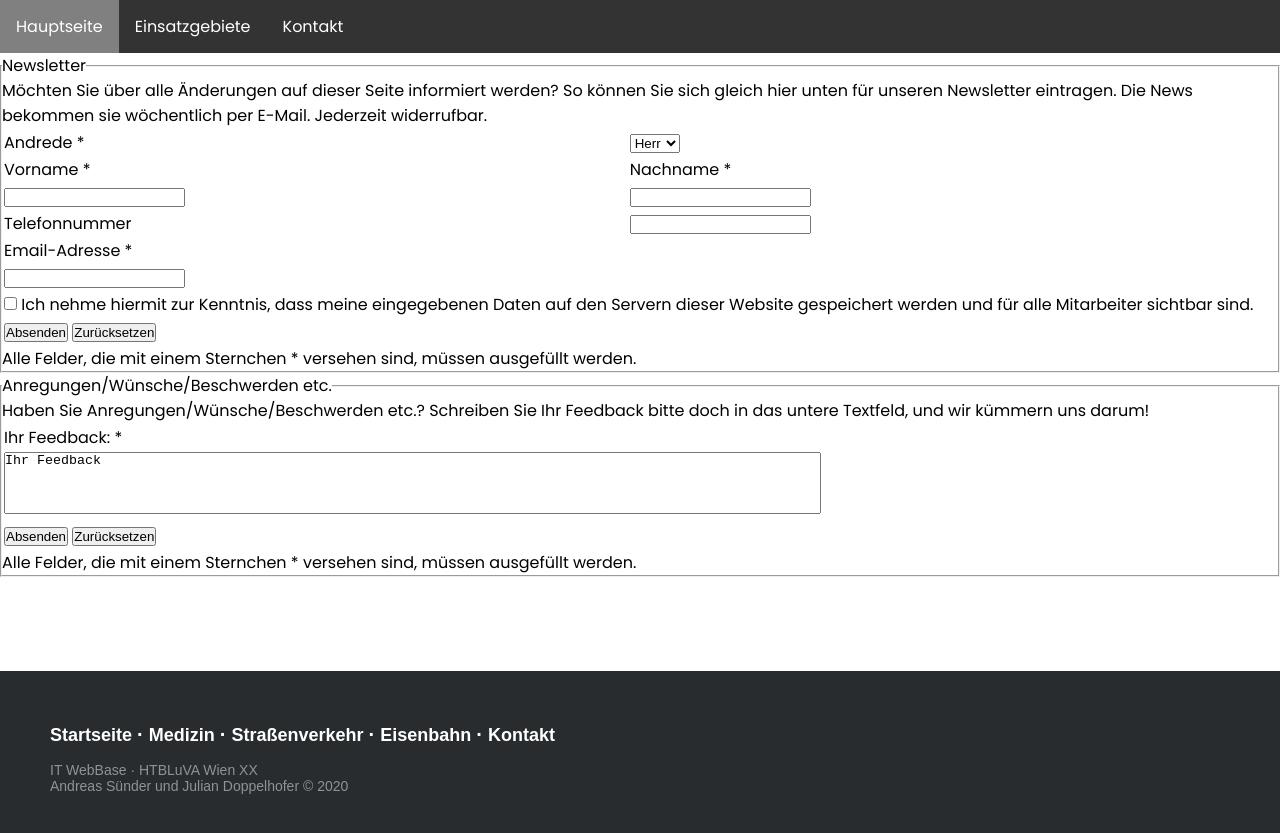
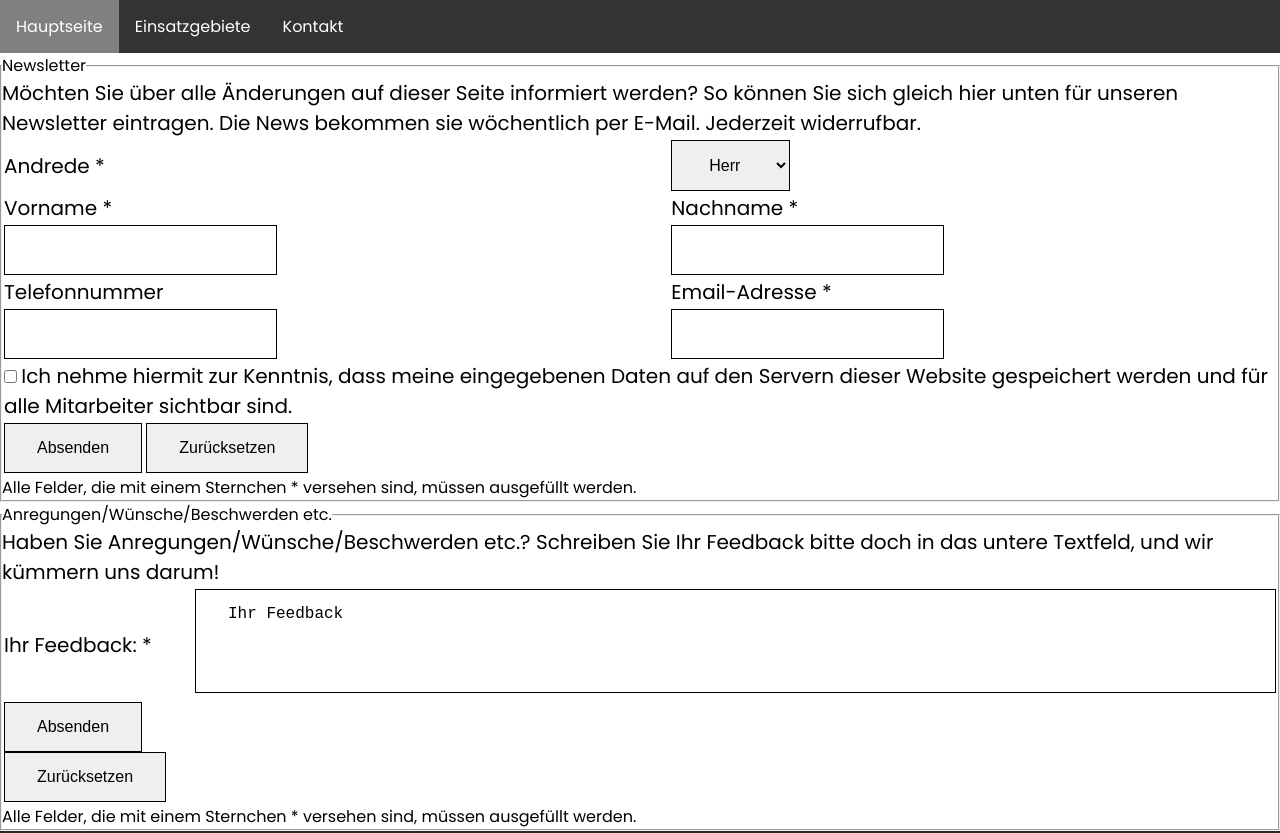
Before and after one commit to ProgrammeYourself/MEDTWeb, a plain HTML site: page kontakt.html in a window 1280 px wide. Shown: the top 833 px of the page. Drawn offline with Linux system fonts and the light colour scheme.

Commit message:
Add files via upload

```diff
--- a/kontakt.html
+++ b/kontakt.html
@@ -4,6 +4,7 @@
 <head>
     <title>IT WebBase - Alles rund ums Thema IT!</title>
     <link href="style\zentrale.css" rel="stylesheet">
+	<link href="style\kontakt.css" rel="stylesheet">
     <meta charset="utf-8">
 </head>
 
@@ -28,7 +29,7 @@
 
         <fieldset id="fieldset_newsletter">
             <legend>Newsletter</legend>
-            <span class="fieldset_description">Möchten Sie über alle Änderungen auf dieser Seite informiert werden? So können Sie sich gleich hier unten für unseren Newsletter eintragen. Die News bekommen sie wöchentlich per E-Mail. Jederzeit widerrufbar.</span>
+            <span class="fieldset_description"><p>Möchten Sie über alle Änderungen auf dieser Seite informiert werden? So können Sie sich gleich hier unten für unseren Newsletter eintragen. Die News bekommen sie wöchentlich per E-Mail. Jederzeit widerrufbar.</p></span>
 
             <form>
                 <table class="table_form">
@@ -51,14 +52,12 @@
                     </tr>
                     <tr>
                         <td><label for="input_tel">Telefonnummer</label></td>
-                        <td><input type="tel" id="input_tel" name="input_tel"></td>
+						<td colspan="2"><label for="input_email">Email-Adresse *</label></td>
                     </tr>
-                    <tr>
-                        <td colspan="2"><label for="input_email">Email-Adresse *</label></td>
-                    </tr>
-                    <tr>
-                        <td colspan="2"><input type="email" id="input_email" name="input_email"></td>
-                    </tr>
+					<tr>
+						<td><input type="tel" id="input_tel" name="input_tel"></td>
+						<td colspan="2"><input type="email" id="input_email" name="input_email"></td>
+					</tr>
                     <tr>
                         <td colspan="2">
                             <input type="checkbox" id="check_data" name="check_data">
@@ -79,14 +78,12 @@
 
         <fieldset id="fieldset_anregungen">
             <legend>Anregungen/Wünsche/Beschwerden etc.</legend>
-            <span class="fieldset_description">Haben Sie Anregungen/Wünsche/Beschwerden etc.? Schreiben Sie Ihr Feedback bitte doch in das untere Textfeld, und wir kümmern uns darum!</span>
+            <span class="fieldset_description"><p>Haben Sie Anregungen/Wünsche/Beschwerden etc.? Schreiben Sie Ihr Feedback bitte doch in das untere Textfeld, und wir kümmern uns darum!</p></span>
 
             <form>
                 <table class="table_form">
                     <tr>
                         <td><label for="text_feedback">Ihr Feedback: *</label></td>
-                    </tr>
-                    <tr>
                         <td colspan="2">
                             <textarea id="text_feedback" name="text_feedback" cols="100" rows="4" style="resize: none;">Ihr Feedback</textarea>
                         </td>
--- /dev/null
+++ b/style/kontakt.css
@@ -0,0 +1,20 @@
+input, select {
+  border: 1px solid black;
+  padding: 15px 32px;
+  text-align: center;
+  text-decoration: none;
+  display: inline-block;
+  font-size: 16px;
+}
+
+label, p {
+  font-size: 20px;
+}
+
+textarea {
+  border: 1px solid black;
+  padding: 15px 32px;
+  text-decoration: none;
+  display: inline-block;
+  font-size: 16px;
+}
```
